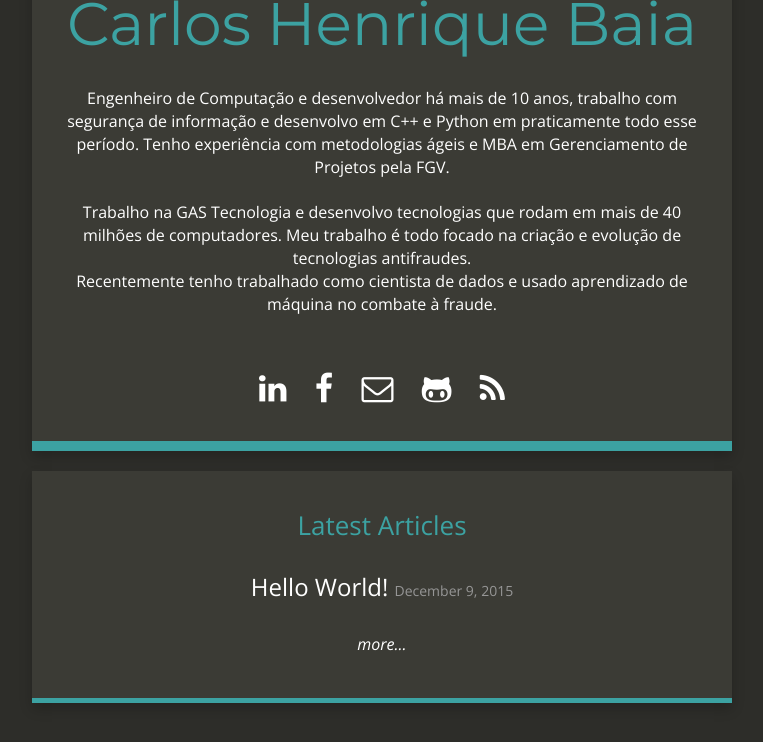
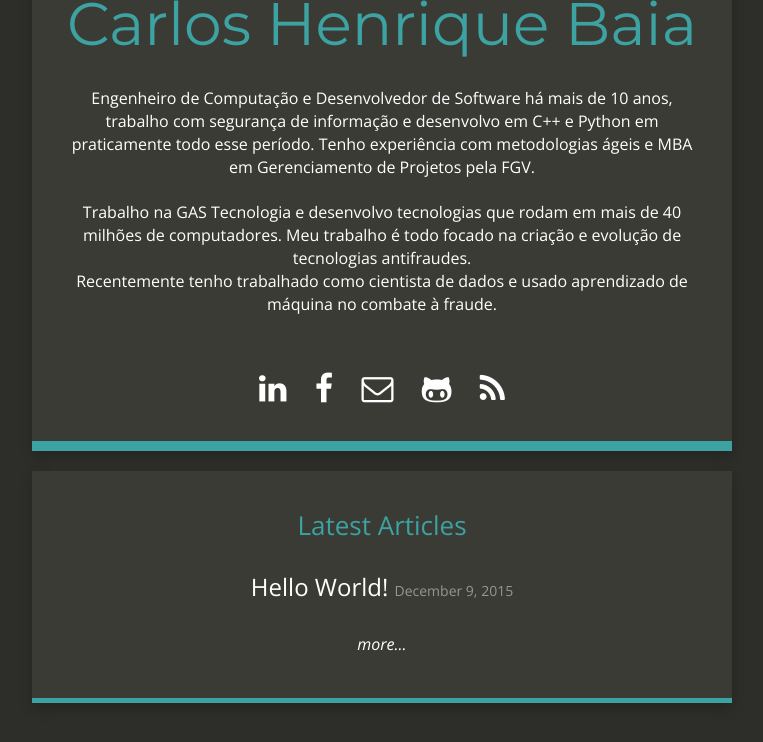
Before and after one commit to carlosbaia/carlosbaia.github.io, a Jekyll site: the page built from index.html, in a window 1280 px wide, cut to the strip 174-918 px from the top of the page. Shown: the whole strip, without its empty margins (258-1021 px from the left). Built offline with Jekyll 4.4.1, drawn with Linux system fonts in a browser that asks for light colours; nearby versions of some CDN libraries; Markdown is read by kramdown in place of the engine named in the settings.

Commit message:
Update _config.yml

```diff
--- a/_config.yml
+++ b/_config.yml
@@ -4,7 +4,7 @@
 description: "Carlos Henrique Baia`s personal page"
 baseurl: ""
 url: "http://carlosbaia.com/"
-title_description: "Engenheiro de Computação e desenvolvedor há mais de 10 anos, trabalho com segurança de informação e desenvolvo em C++ e Python em praticamente todo esse período. Tenho experiência com metodologias ágeis e MBA em Gerenciamento de Projetos pela FGV.<br><br>Trabalho na GAS Tecnologia e desenvolvo tecnologias que rodam em mais de 40 milhões de computadores. Meu trabalho é todo focado na criação e evolução de tecnologias antifraudes.<br>Recentemente tenho trabalhado como cientista de dados e usado aprendizado de máquina no combate à fraude."
+title_description: "Engenheiro de Computação e Desenvolvedor de Software há mais de 10 anos, trabalho com segurança de informação e desenvolvo em C++ e Python em praticamente todo esse período. Tenho experiência com metodologias ágeis e MBA em Gerenciamento de Projetos pela FGV.<br><br>Trabalho na GAS Tecnologia e desenvolvo tecnologias que rodam em mais de 40 milhões de computadores. Meu trabalho é todo focado na criação e evolução de tecnologias antifraudes.<br>Recentemente tenho trabalhado como cientista de dados e usado aprendizado de máquina no combate à fraude."
 
 title_image: "https://s.gravatar.com/avatar/a094eb0d6a2614158242087840f2a7d7?s=200"
 google_analytics: "UA-71213574-1"
```
